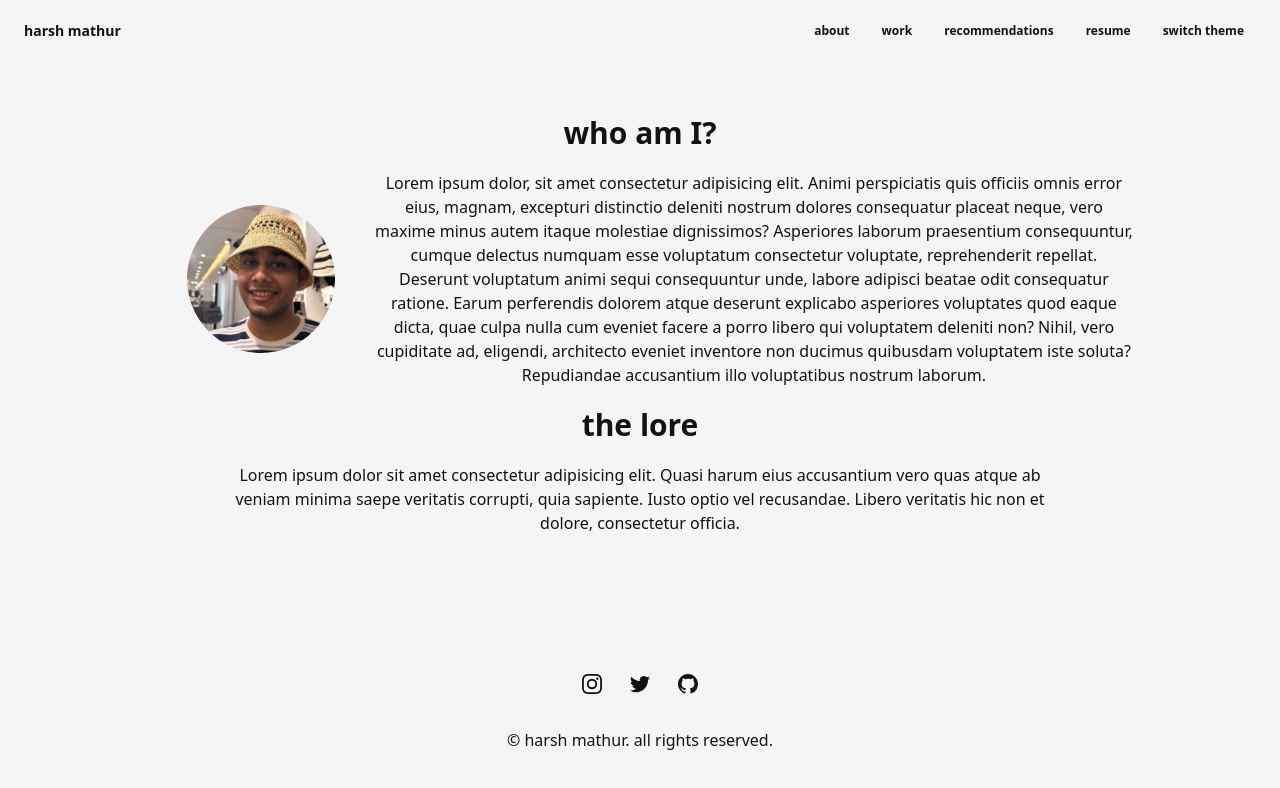
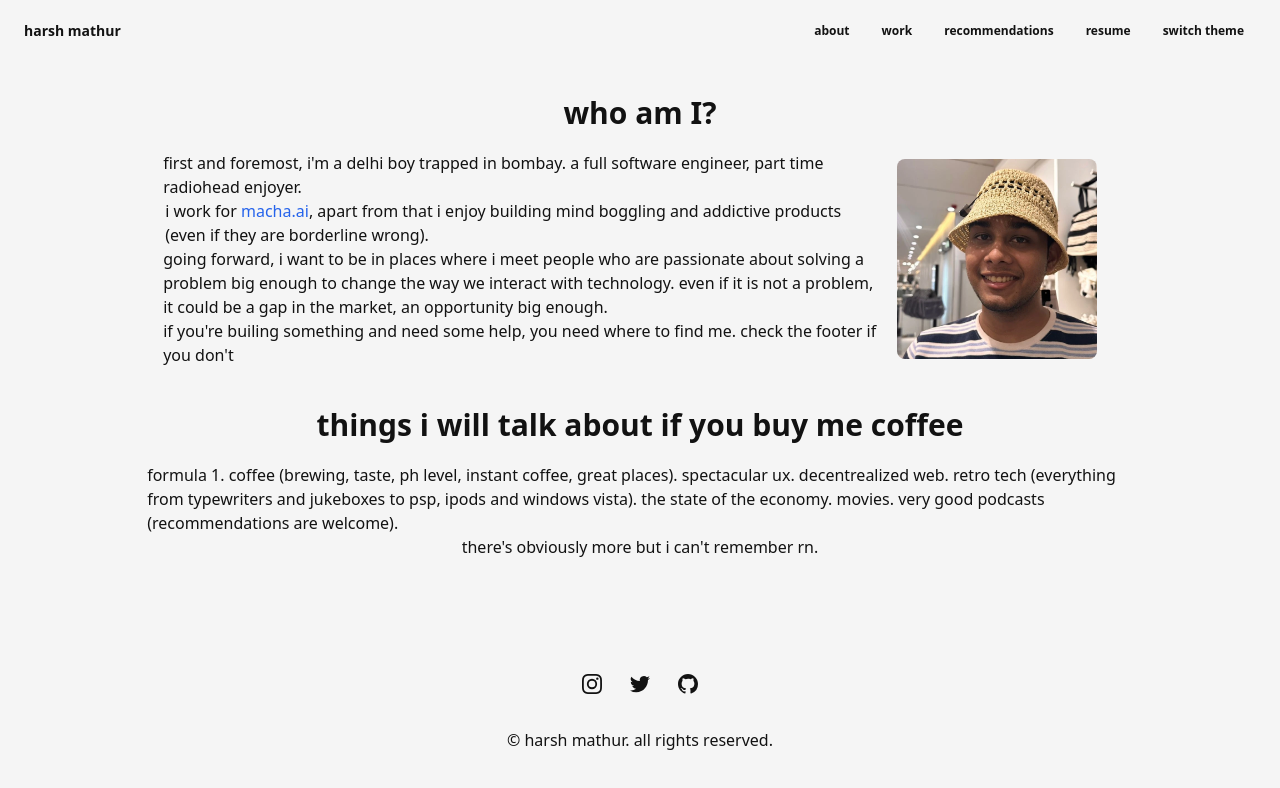
Before and after one commit to harshmathurx/harsh-paper-portfolio, a Next.js app: page /about in a window 1280 px wide. Shown: the top 788 px of the page. Built offline with nearby package versions, Linux system fonts and the light colour scheme.

Commit message:
we need more of it

```diff
--- a/components/RedirectButton.js
+++ b/components/RedirectButton.js
@@ -7,7 +7,7 @@ const RedirectButton = ({btnText,link}) => {
 
   return (
     <Link href={link}>
-        <button className={`inline-block px-2 py-2 rounded-lg transition delay-300 backdrop-filter backdrop-blur-lg bg-opacity-60 cursor-pointer  border-[1px] ${ theme == "light" ? "border-gray-400" : "border-white-400"} overflow-hidden`}>{btnText}</button>
+        <button className={`text-lg inline-block px-2 py-2 rounded-lg transition delay-300 backdrop-filter backdrop-blur-lg bg-opacity-60 cursor-pointer  border-[1.5px] ${ theme == "light" ? "border-gray-400" : "border-white-400"} overflow-hidden`}>{btnText}</button>
     </Link>
   )
 }
--- a/pages/about.js
+++ b/pages/about.js
@@ -4,25 +4,37 @@ const About = () => {
     return (
         <div className='flex flex-col justify-center items-center mx-[5%] md:mx-[10%] py-8'>
             <div className='flex flex-col justify-center items-center'>
-                <p className='text-3xl font-semibold my-5'>
+                <p className='text-3xl font-semibold'>
                     who am I?
                 </p>
-                <div className='flex flex-col md:flex-row justify-center items-center'>
-                    <Image alt="harsh mathur" src="/images/harsh_mathur.jpg" width={150} height={150} className='rounded-full md:w-[15%] mx-10 my-5' />
-                    <p className='md:w-[85%] text-center'>
-                        Lorem ipsum dolor, sit amet consectetur adipisicing elit. Animi perspiciatis quis officiis omnis error eius, magnam, excepturi distinctio deleniti nostrum dolores consequatur placeat neque, vero maxime minus autem itaque molestiae dignissimos? Asperiores laborum praesentium consequuntur, cumque delectus numquam esse voluptatum consectetur voluptate, reprehenderit repellat. Deserunt voluptatum animi sequi consequuntur unde, labore adipisci beatae odit consequatur ratione. Earum perferendis dolorem atque deserunt explicabo asperiores voluptates quod eaque dicta, quae culpa nulla cum eveniet facere a porro libero qui voluptatem deleniti non? Nihil, vero cupiditate ad, eligendi, architecto eveniet inventore non ducimus quibusdam voluptatem iste soluta? Repudiandae accusantium illo voluptatibus nostrum laborum.
-                    </p>
+                <div className='my-2 flex flex-col items-center md:flex-row md:mx-4 lowercase'>
+                    <div>
+                        <p>
+                            first and foremost, I&#39;m a delhi boy trapped in bombay. a full software engineer, part time radiohead enjoyer.
+                        </p>
+                        <p className="mx-0.5">
+                            I work for <span className='text-blue-600'>Macha.ai</span>, apart from that I enjoy building mind boggling and addictive products (even if they are borderline wrong).
+                        </p>
+                        <p>
+                            going forward, i want to be in places where i meet people who are passionate about solving a problem big enough to change the way we interact with technology. even if it is not a problem, it could be a gap in the market, an opportunity big enough.
+                        </p>
+                        <p>
+                            if you&#39;re builing something and need some help, you need where to find me. check the footer if you don&#39;t
+                        </p>
+                    </div>
+                    <Image src="/images/harsh_mathur.jpg" width={200} height={200} className='rounded-lg m-5 md:mx-5' />
                 </div>
             </div>
             <div className='flex flex-col justify-center items-center'>
                 <p className='text-3xl font-semibold my-5'>
-                    the lore
+                    things i will talk about if you buy me coffee
                 </p>
-                <div className='flex flex-col md:flex-row justify-center items-center'>
-                    <p className='md:w-[85%] text-center'>
-                        Lorem ipsum dolor sit amet consectetur adipisicing elit. Quasi harum eius accusantium vero quas atque ab veniam minima saepe veritatis corrupti, quia sapiente. Iusto optio vel recusandae. Libero veritatis hic non et dolore, consectetur officia.
-                    </p>
-                </div>
+                <p>
+                    formula 1. coffee (brewing, taste, ph level, instant coffee, great places). spectacular ux. decentrealized web. retro tech (everything from typewriters and jukeboxes to psp, ipods and windows vista). the state of the economy. movies. very good podcasts (recommendations are welcome).
+                </p>
+                <p>
+                    there&#39;s obviously more but i can&#39;t remember rn.
+                </p>
             </div>
         </div>
     )
--- a/pages/index.js
+++ b/pages/index.js
@@ -8,23 +8,26 @@ const inter = Inter({ subsets: ['latin'] })
 
 export default function Home() {
   return (
-    <div className='flex flex-col justify-center items-center mx-[5%] md:mx-[10%] py-8'>
+    <div className='flex flex-col justify-center items-center mx-[5%] md:mx-[10%] py-8 '>
       <div className='flex flex-col justify-center items-center'>
-        <p className='text-3xl font-semibold my-5'>
-          who am I?
-        </p>
-        <div className='flex flex-col md:flex-row justify-center items-center'>
-          <Image src="/images/harsh_mathur.jpg" width={150} height={150} className='rounded-full md:w-[15%] mx-10 my-5' />
-          <p className='md:w-[85%] text-center'>
-            Lorem ipsum dolor sit amet consectetur adipisicing elit. Adipisci, praesentium itaque odit ab accusantium delectus quidem. Dolores omnis impedit neque, saepe ut eos reprehenderit, nihil voluptates iusto aliquam non optio!
-          </p>
+        <div className='my-2 flex flex-col items-center md:flex-row md:mx-4 lowercase'>
+          <div>
+            <p className='text-3xl font-semibold mb-1'>hi, I&#39;m harsh mathur</p>
+            <p>
+              A software engineer that specializes in frontend working for <span className='text-blue-600'>Macha.ai</span>, making it easier for people to use web3. I love bringing spectacular design to life, creating products which changes the way people interact with technology.
+            </p>
+            <p className='my-0.5'>
+              when not building, you can find me being a geek, watching sports, reading, obsessing about a movie, painting, listening to podcasts in the park or just in a corner talking about something people forgot about in 2007. all of this (professional or personal) comes with me having an unhealthy obsession of coffee.
+            </p>
+          </div>
+          <Image src="/images/harsh_mathur.jpg" width={200} height={200} className='rounded-lg m-5 md:mx-5' />
         </div>
         <div className=''>
           <RedirectButton link="/about" btnText="know more about me" />
         </div>
       </div>
       <div className='flex flex-col justify-center items-center'>
-        <p className='text-3xl font-semibold my-5'>
+        <p className='text-3xl font-semibold mt-5'>
           some of my work
         </p>
         <div className='flex flex-row flex-wrap'>
```
